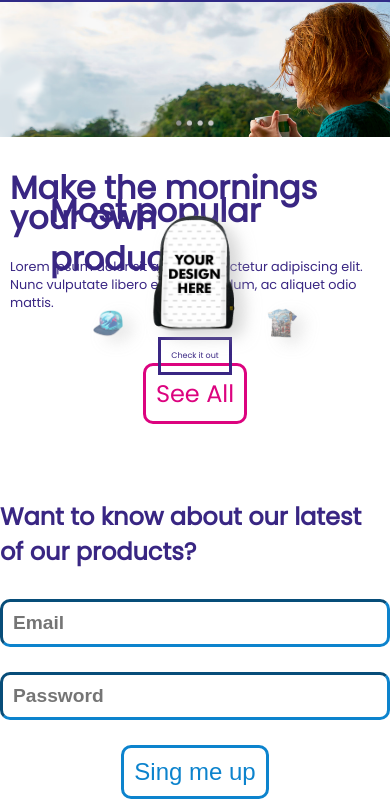
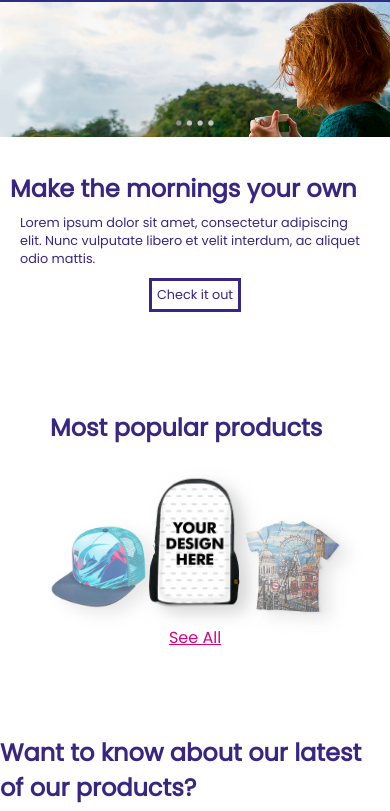
Before and after one commit to salo1802/London-Sublime, a plain HTML site: page index.html in a window 390 px wide. Shown: the part 33-844 px from the top of the page. Drawn offline with Linux system fonts and the light colour scheme.

Commit message:
Fixed banner and top products media query

```diff
--- a/mediaquery.css
+++ b/mediaquery.css
@@ -28,37 +28,48 @@
 
 
 .banner__title{
-font-size: 1em;
+font-size: 1.8em;
 line-height: 30px;
 }
 
 .banner__description{
     margin-top: 15px;
     margin-bottom: 15px;
-    font-size: 0.5em;
+    font-size: 0.8em;
 }
 
 .banner__link{
-    font-size: 0.5em;
+    font-size: 0.8em;
     padding: 5px;
     color: #392683;
     display: inline;
     width: fit-content;
     margin: 0 auto;
 }
+
+.topproducts{
+    margin-top: 15px;
+}
+
+.topproducts__title{
+    font-size: 1.5em;
+}
+
 .topproducts__media{
+    margin-top: 25%;
     position: relative;
     align-items: baseline;
     justify-content: center;
 }
 .media__container{
+    width: 300px;
+    padding: 0;
     display: flex;
     justify-content: center;
 }
 .media__img {
     opacity: 0.6;
     display: block;
-    width: 80%;
     height: auto;
     transition: .5s ease;
     backface-visibility: hidden;
@@ -75,6 +86,15 @@ line-height: 30px;
     padding: 0;
     opacity: 1;
 }
+
+.topproducts__link {
+   border-style: none;
+    text-decoration:underline;
+    font-size: 1em;
+  }
+
+
+
 
 
 footer{
@@ -120,7 +140,7 @@ footer{
     left: 0%;
     padding: 10px;
     color: #392683;
-    margin-top: 211px;
+    margin-top: 180px;
 }
 
 .banner__dots{
@@ -135,18 +155,17 @@ right: 0;
 
 
 .banner__title{
-font-size: 2em;
+font-size: 1.5em;
 line-height: 30px;
 }
 
 .banner__description{
-    margin-top: 25px;
-    margin-bottom: 25px;
+    margin: 10px;
     font-size: 0.8em;
 }
 
 .banner__link{
-    padding: 10px;
+    padding: 5px;
     text-decoration: none;
     color: #392683;
     border-style: solid;
@@ -155,4 +174,8 @@ line-height: 30px;
     width: fit-content;
     margin: 0 auto;
 }
+
+.topproducts{
+    margin-top: 70%;
 }
+}
```
